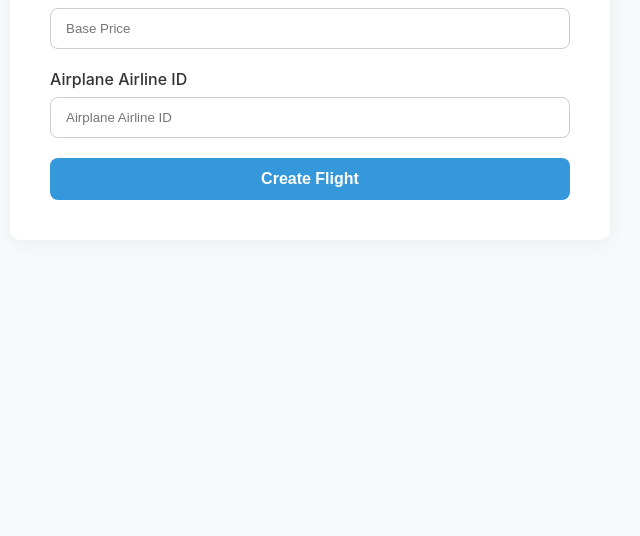
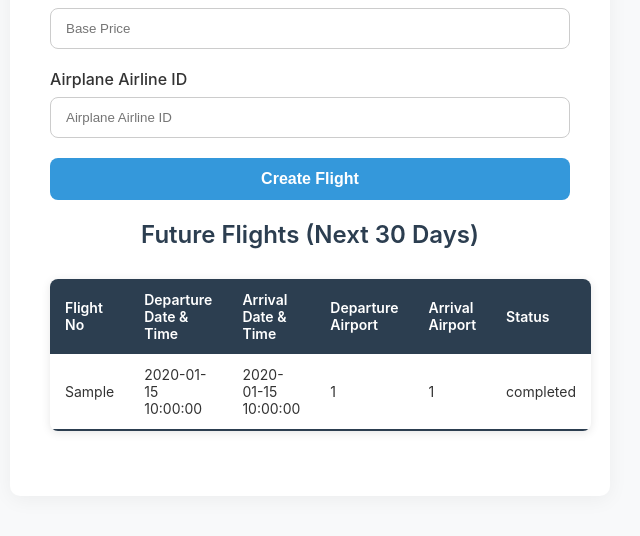
Before and after one commit to mop9047/flight_search, a Flask app: template app/templates/staff/home_airlineStaff_create.html in a window 1280 px wide. Shown: the part 1056-1592 px from the top of the page, without its empty margins (330-970 px from the left). Before the commit the page ends 1256 px from the top, so only its background shows below. Run offline with Flask 3, Linux system fonts and the light colour scheme; the template is opened without the code that fills it: most values are stand-ins (such as "Sample title", 1, 10 or a date in 2020).

Commit message:
create flight default updated

```diff
--- a/app/templates/staff/home_airlineStaff_create.html
+++ b/app/templates/staff/home_airlineStaff_create.html
@@ -58,7 +58,39 @@ Flights{% endblock %} {% block content %}
   {% if error %}
   <p class="error"><strong>Error:</strong> {{error}}</p>
   {% endif %}
+
+  <h2>Future Flights (Next 30 Days)</h2>
+  {% if future_flights %}
+  <table>
+    <thead>
+      <tr>
+        <th>Flight No</th>
+        <th>Departure Date & Time</th>
+        <th>Arrival Date & Time</th>
+        <th>Departure Airport</th>
+        <th>Arrival Airport</th>
+        <th>Status</th>
+      </tr>
+    </thead>
+    <tbody>
+      {% for flight in future_flights %}
+      <tr>
+        <td>{{ flight['flight_no'] }}</td>
+        <td>{{ flight['departure_date_and_time'] }}</td>
+        <td>{{ flight['arrival_date_and_time'] }}</td>
+        <td>{{ flight['departure_airport_id'] }}</td>
+        <td>{{ flight['arrival_airport_id'] }}</td>
+        <td>{{ flight['status'] }}</td>
+      </tr>
+      {% endfor %}
+    </tbody>
+  </table>
+  {% else %}
+  <p>No flights found for the next 30 days.</p>
+  {% endif %}
+
 </form>
+
 {% endblock %} {% block scripts %}
 <script>
   document.addEventListener("DOMContentLoaded", function () {
@@ -142,4 +174,5 @@ Flights{% endblock %} {% block content %}
     });
   });
 </script>
+
 {% endblock %}
```
Also changed, not shown: app/blueprints/main/mainStaff.py (+35 -1 lines).
